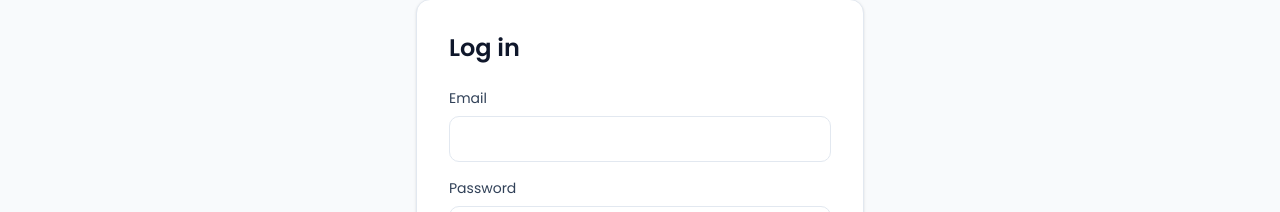
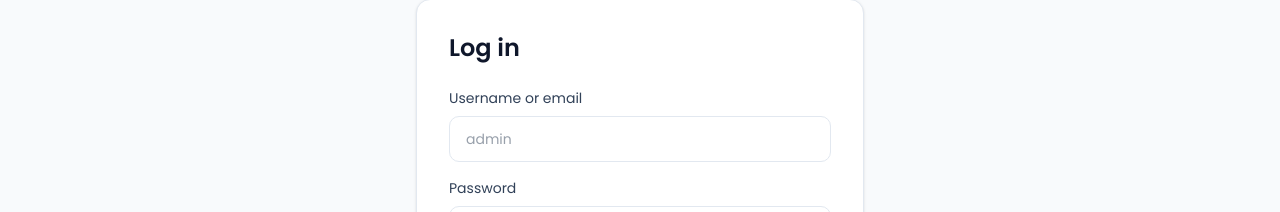
Before and after one commit to Niorpsp/juniorr-blog, a React (Vite) app: page /login in a window 1280 px wide. Shown: the part 120-332 px from the top of the page. Built offline with nearby package versions, Linux system fonts and the light colour scheme.

Commit message:
Clarify login can use username admin

```diff
--- a/src/pages/Login.jsx
+++ b/src/pages/Login.jsx
@@ -28,11 +28,12 @@ export default function LoginPage() {
         <h1 className="text-2xl font-semibold text-slate-900">Log in</h1>
         <form onSubmit={handleSubmit} className="mt-6 space-y-4">
           <label className="block text-sm text-slate-700">
-            Email
+            Username or email
             <input
-              type="email"
+              type="text"
               value={email}
               onChange={(event) => setEmail(event.target.value)}
+              placeholder="admin"
               className="mt-2 w-full rounded-lg border border-slate-200 px-4 py-3 focus:border-slate-900 focus:outline-none"
               required
             />
```
